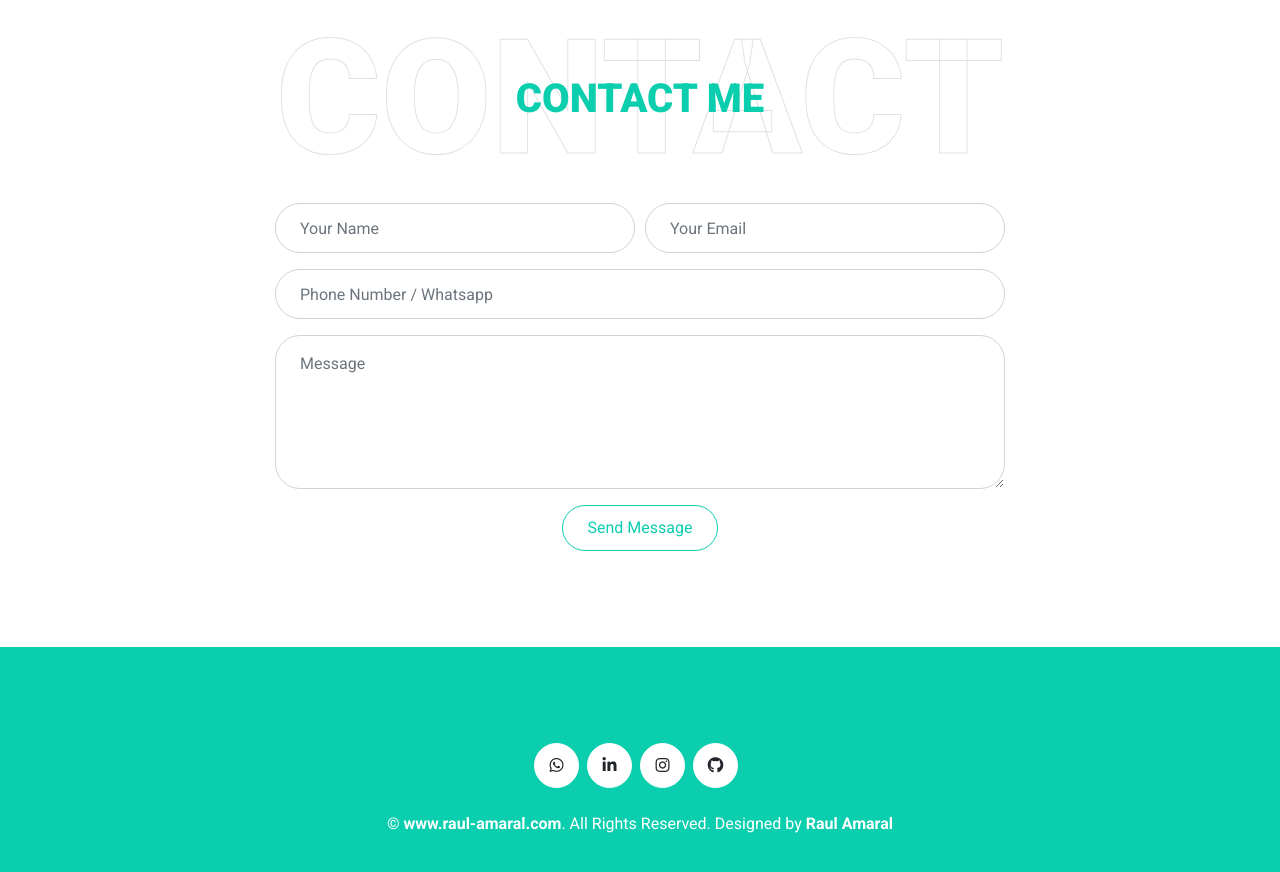
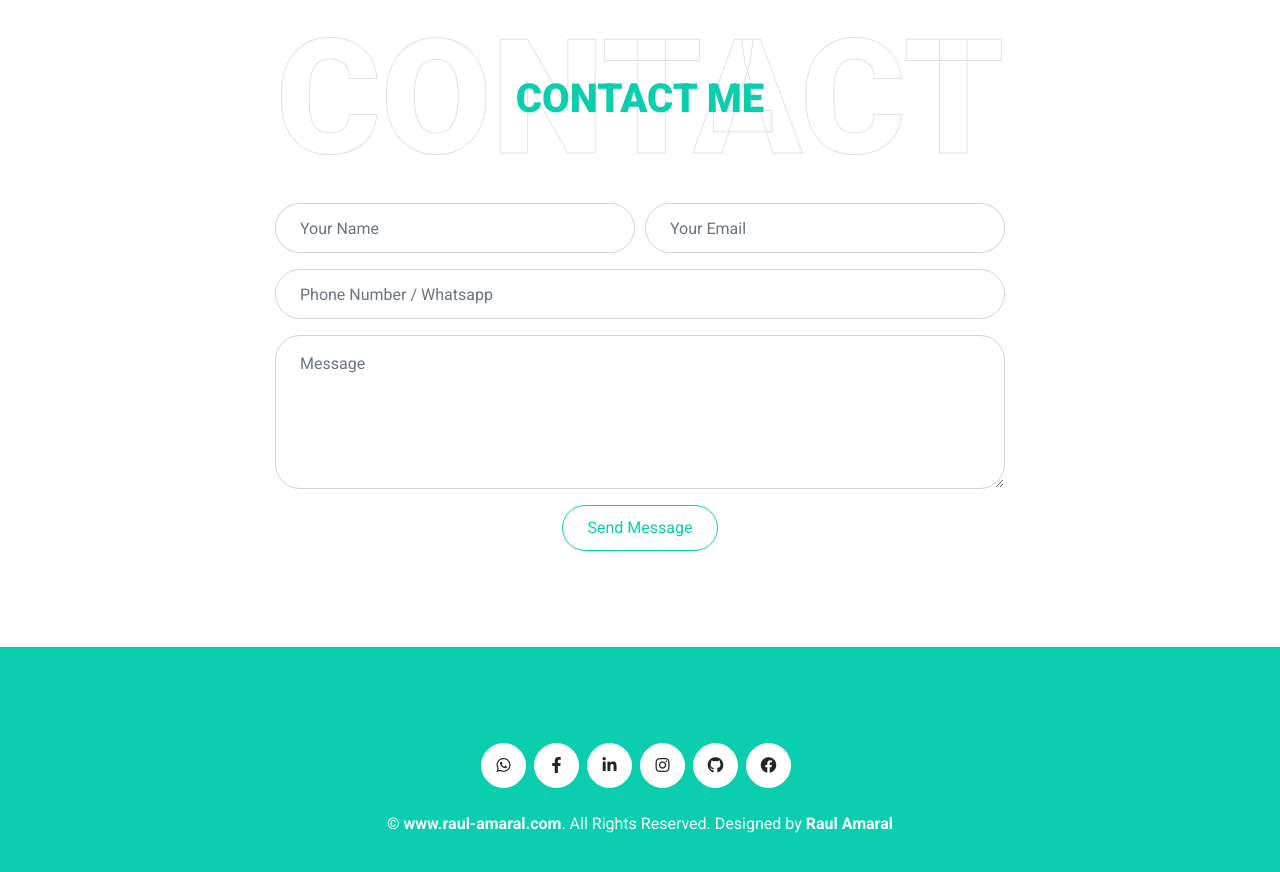
Before and after one commit to raul-amaral/myportfolio, a plain HTML site: page index.html in a window 1280 px wide. Shown: the part 3484-4356 px from the top of the page. Drawn offline with Linux system fonts and the light colour scheme.

Commit message:
Update facebook link

```diff
--- a/index.html
+++ b/index.html
@@ -5,8 +5,8 @@
     <meta charset="utf-8">
     <title>Raul Amaral - Portfolio</title>
     <meta content="width=device-width, initial-scale=1.0" name="viewport">
-    <meta content="Free HTML Templates" name="keywords">
-    <meta content="Free HTML Templates" name="description">
+    <meta content="Raul Amaral" name="keywords">
+    <meta content="Raul Amaral" name="description">
     <meta name="msapplication-TileColor" content="#2d89ef">
     <meta name="theme-color" content="#ffffff">
 
@@ -654,9 +654,11 @@
                 <!-- <a class="btn btn-light btn-social mr-2" href="#"><i class="fab fa-twitter"></i></a> -->
                 <!-- <a class="btn btn-light btn-social mr-2" href="#"><i class="fab fa-facebook-f"></i></a> -->
                 <a class="btn btn-light btn-social mr-2" target="_blank" href="https://api.whatsapp.com/send?phone=67075593210"><i class="fab fa-whatsapp"></i></a>
+                <a class="btn btn-light btn-social mr-2" target="_blank" href="https://www.facebook.com/Kakau.mindo.kik.junior/"><i class="fab fa-facebook-f"></i></a>
                 <a class="btn btn-light btn-social mr-2" target="_blank" href="https://www.linkedin.com/in/raul-amaral-ab7434210/"><i class="fab fa-linkedin-in"></i></a>
                 <a class="btn btn-light btn-social mr-2" target="_blank" href="https://www.instagram.com/ralme111420/"><i class="fab fa-instagram"></i></a>
                 <a class="btn btn-light btn-social mr-2" target="_blank" href="https://github.com/mehara1411"><i class="fab fa-github"></i></a>
+                <a class="btn btn-light btn-social mr-2" target="_blank" href="https://github.com/mehara1411"><i class="fab fa-facebook"></i></a>
             </div>
             <!-- <div class="d-flex justify-content-center mb-3">
                 <a class="text-white" href="#">Privacy</a>
```
